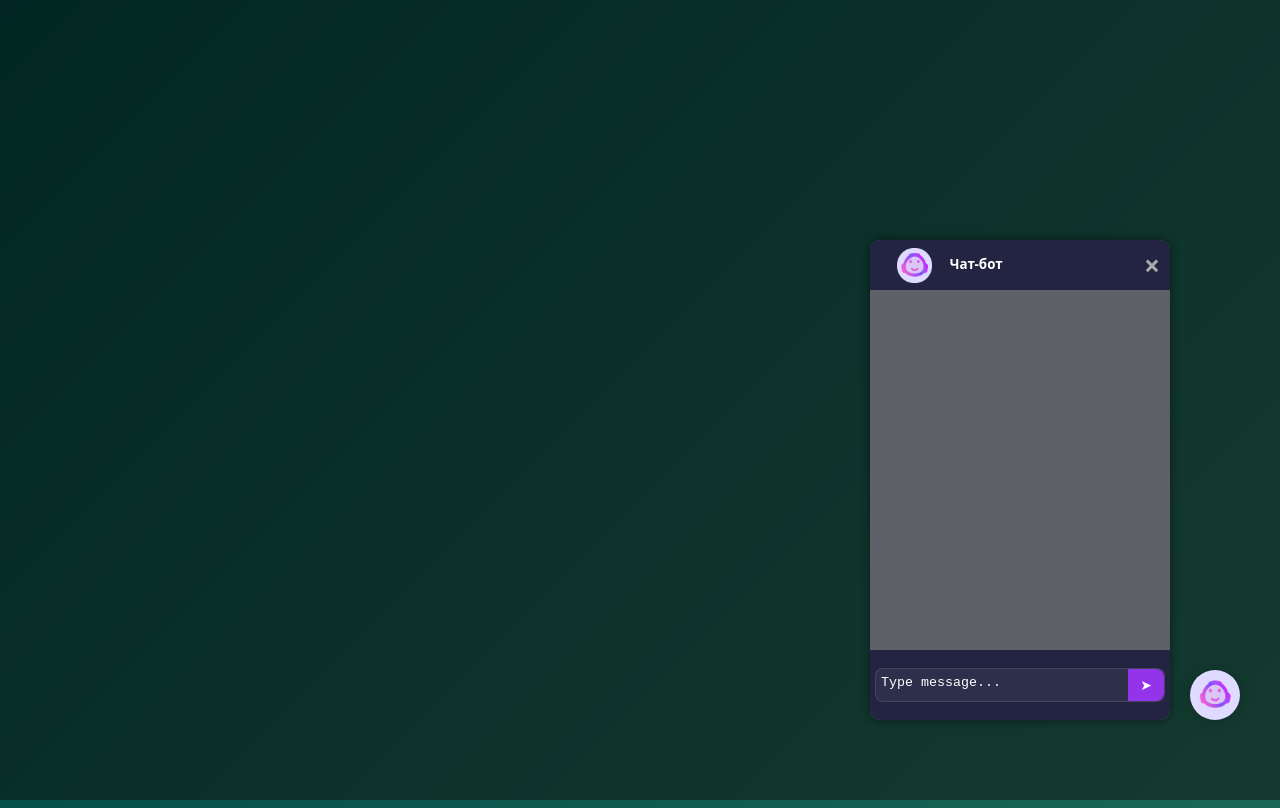
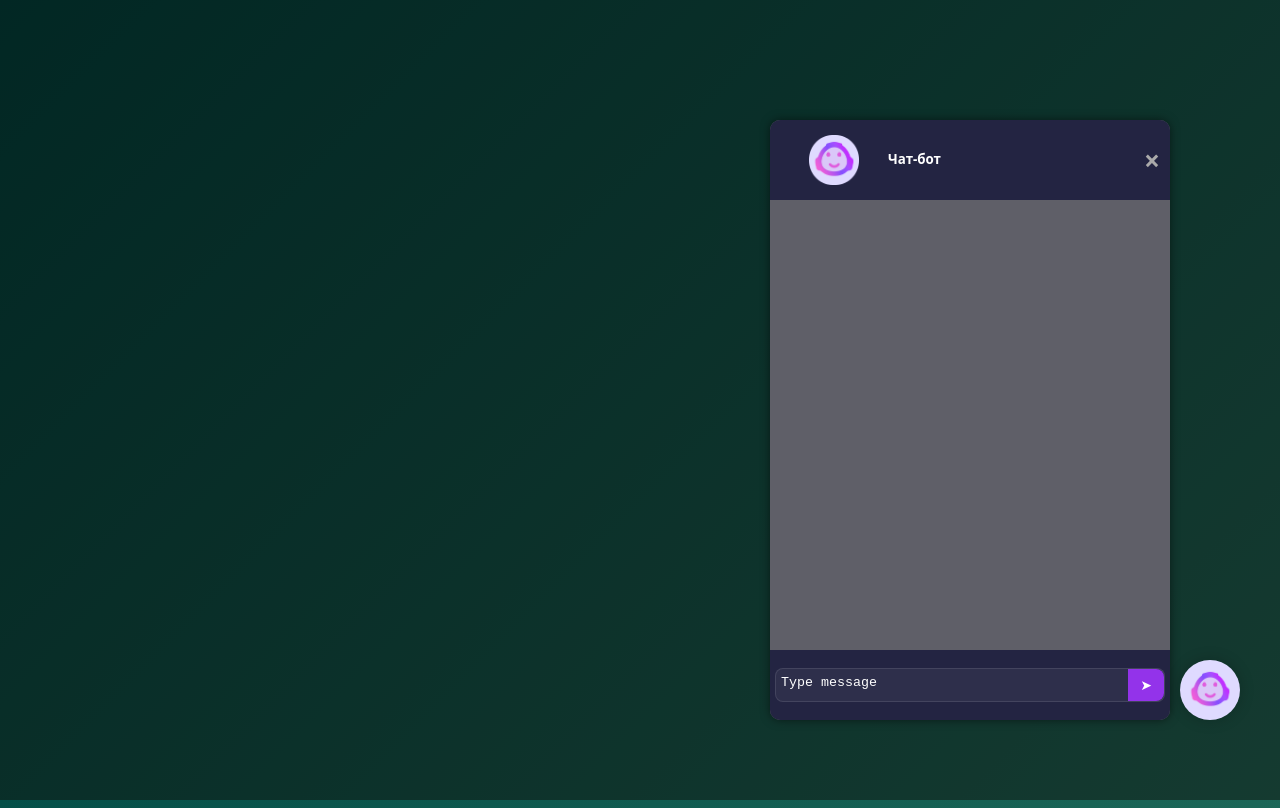
Before and after one commit to Nadybo/Pop-up-window, a plain HTML site: page index.html in a window 1280 px wide. Both pictures are taken after a click on the picture 1215 px from the left and 695 px from the top of the page. Drawn offline with Linux system fonts and the light colour scheme.

Commit message:
version 1.7

```diff
--- a/index.html
+++ b/index.html
@@ -23,7 +23,7 @@
         </div>
         <div class="message-container">
             <div class="message-box">
-                <textarea type="text" class="message-input" placeholder="Type message..."></textarea>
+                <textarea type="text" class="message-input" placeholder="Type message"></textarea>
                 <button type="submit" class="message-submit" class="submit-icon-button" alt="Иконка">➤</button>
             </div>
         </div>
--- a/javaScript/main.js
+++ b/javaScript/main.js
@@ -79,7 +79,7 @@ function displayBotResponse(responseText) {
 //POST-запрос
 function sendPostRequest(userMessage) {
     const xhr = new XMLHttpRequest();
-    xhr.open("POST", "http://92.63.192.119:8080/predict");
+    xhr.open("POST", "https://widget.su");
     xhr.setRequestHeader("Accept", "application/json");
     xhr.setRequestHeader("Content-Type", "application/json");
 
--- a/styles/style.css
+++ b/styles/style.css
@@ -21,7 +21,7 @@ body {
 }
 
 .popup-button {
-    height: 50px;
+    height: 60px;
     aspect-ratio: 1;
     position: fixed;
     bottom: 80px;
@@ -44,8 +44,8 @@ body {
     position: fixed;
     bottom: 80px;
     right: 110px;
-    width: 300px;
-    height: 480px;
+    width: 400px;
+    height: 600px;
     background: #5F5F68;
     border-radius: 10px;
     box-shadow: 0 0 15px rgba(0, 0, 0, 0.2);
@@ -79,7 +79,7 @@ body {
     background-color: #232442;
     padding: 10px;
     width: 100%;
-    height: 50px;
+    height: 80px;
     display: flex;
     flex-direction: row;
     justify-content: space-between;
@@ -97,7 +97,7 @@ body {
     font-size: 10pt;
 }
 .avatar{
-    width: 35px;
+    width: 50px;
     aspect-ratio: 1;
 }
 .close {
@@ -120,7 +120,7 @@ body {
     color: rgb(255, 255, 255);
     overflow: hidden;
     width: 100%;
-    padding: 5px;
+    padding: 15px;
 }
 
 .messages .messages-content {
@@ -137,8 +137,9 @@ body {
     border-radius: 10px 10px 10px 0;
     background: rgba(0, 0, 0, .3);
     margin: 8px 0;
+    font-family:Verdana, Geneva, Tahoma, sans-serif;
     font-size: 1.2rem;
-    line-height: 1.4;
+    line-height: 1.7;
     text-shadow: 0 1px 1px rgba(0, 0, 0, .2);
 }
 
```
